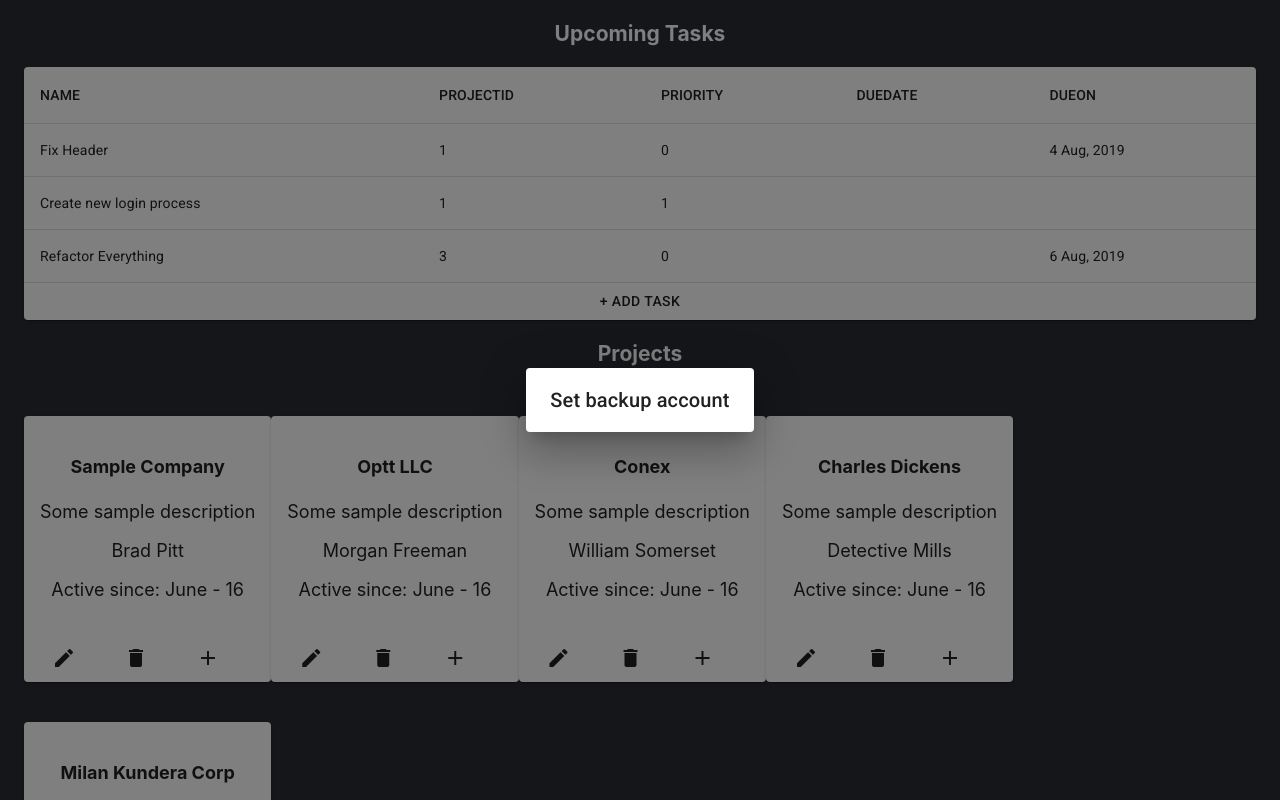
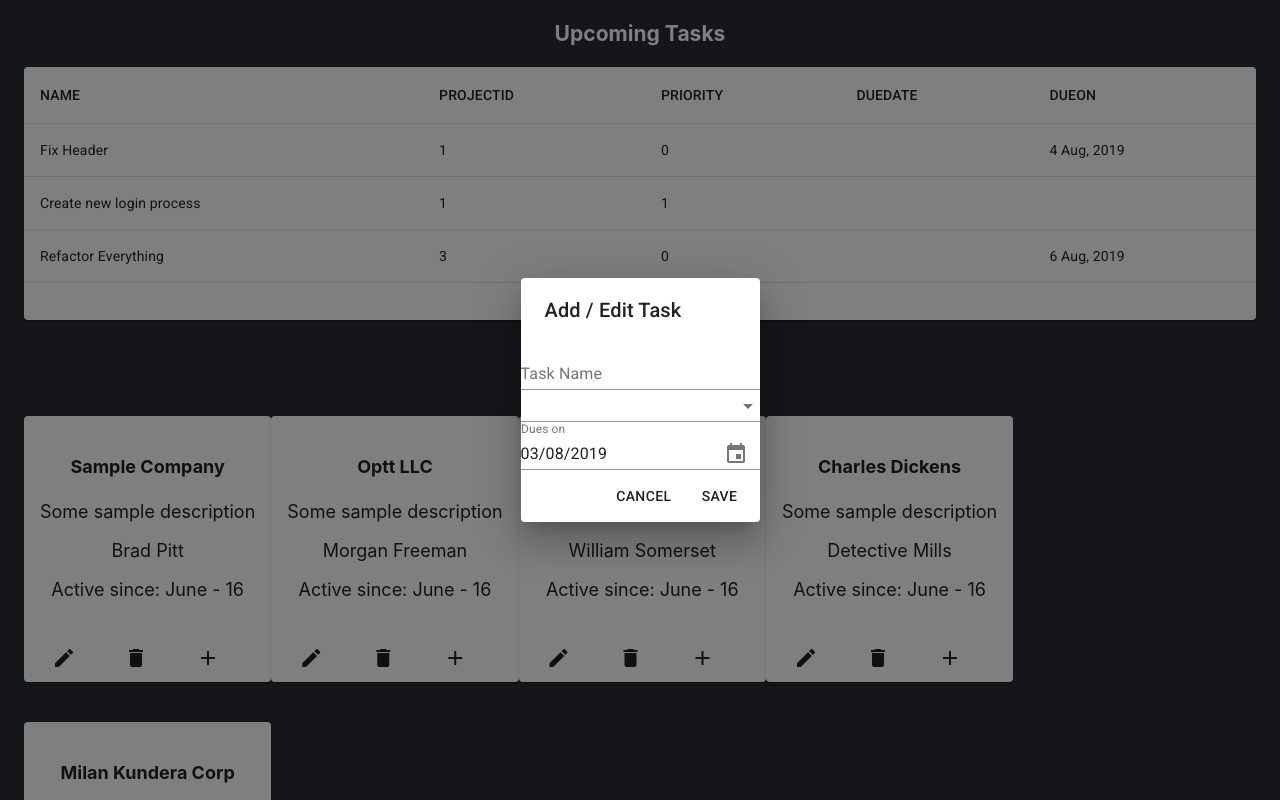
Before and after one commit to marcosocon/oftware-dev-organizer, a React (Create React App) app: page / in a window 1280 px wide. Both pictures are taken after a click on the button "+ ADD TASK". Shown: the top 800 px of the page. Built offline with nearby package versions, Linux system fonts and the light colour scheme.

Commit message:
added date picker and raw form for add/edit tasks

```diff
--- a/package.json
+++ b/package.json
@@ -3,7 +3,9 @@
   "version": "0.1.0",
   "private": true,
   "dependencies": {
+    "@date-io/date-fns": "^1.3.11",
     "@material-ui/core": "^4.7.0",
+    "@material-ui/pickers": "^3.2.8",
     "moment": "^2.24.0",
     "node-sass": "^4.12.0",
     "react": "^16.8.6",
--- a/src/components/AddEditTaskModal.js
+++ b/src/components/AddEditTaskModal.js
@@ -1,17 +1,76 @@
 import React from 'react';
-import DialogTitle from '@material-ui/core/DialogTitle';
-import Dialog from '@material-ui/core/Dialog';
+import MomentUtils from '@date-io/moment';
+import {
+	Dialog,
+	DialogTitle,
+	DialogActions,
+	Button,
+	TextField,
+	Select,
+	MenuItem
+} from '@material-ui/core';
+import {
+	MuiPickersUtilsProvider,
+	KeyboardDatePicker,
+  } from '@material-ui/pickers';
+
+import {MyContext} from './../Context';
+import moment from 'moment';
 
 class AddEditTaskModal extends React.Component {
+
+	constructor(props) {
+		super(props);
+		this.state = {
+			taskName: '',
+			taskProjectId: '',
+			dueDate: moment()
+		}
+	}
 	handleClose = () => {
 		this.props.onClose();
 	};
 
 	render() {
 		return (
-			<Dialog onClose={this.handleClose} aria-labelledby="simple-dialog-title" open={this.props.open}>
-				<DialogTitle id="simple-dialog-title">Set backup account</DialogTitle>
-			</Dialog>
+			<MyContext.Consumer>
+				{(context) => {
+					const { projects } = context.state;
+					return (
+						<Dialog
+							onClose={this.handleClose}
+							open={this.props.open}>
+							<DialogTitle>Add / Edit Task</DialogTitle>
+							<TextField
+								label="Task Name"
+								onChange={(e) => this.setState({taskName: e.target.value})}
+								value={this.state.taskName}/>
+							<Select
+								value={this.state.taskProjectId}
+								onChange={(e) => this.setState({taskProjectId: e.target.value})}>
+								{projects.map((proj) => <MenuItem value={proj.id}>{proj.name}</MenuItem>)}
+							</Select>
+							<MuiPickersUtilsProvider utils={MomentUtils}>
+								<KeyboardDatePicker
+									format="DD/MM/YYYY"
+									value={this.state.dueDate}
+									onChange={(date => this.setState({dueDate: moment(date)}))}
+									label="Dues on"/>
+							</MuiPickersUtilsProvider>
+							<DialogActions>
+								<Button color="default">
+									Cancel
+								</Button>
+								<Button
+									onClick={()=>console.log(this.state)}
+									autoFocus>
+									Save
+								</Button>
+							</DialogActions>
+						</Dialog>
+					)
+				}}
+			</MyContext.Consumer>
 		)
 	}
 }
```
